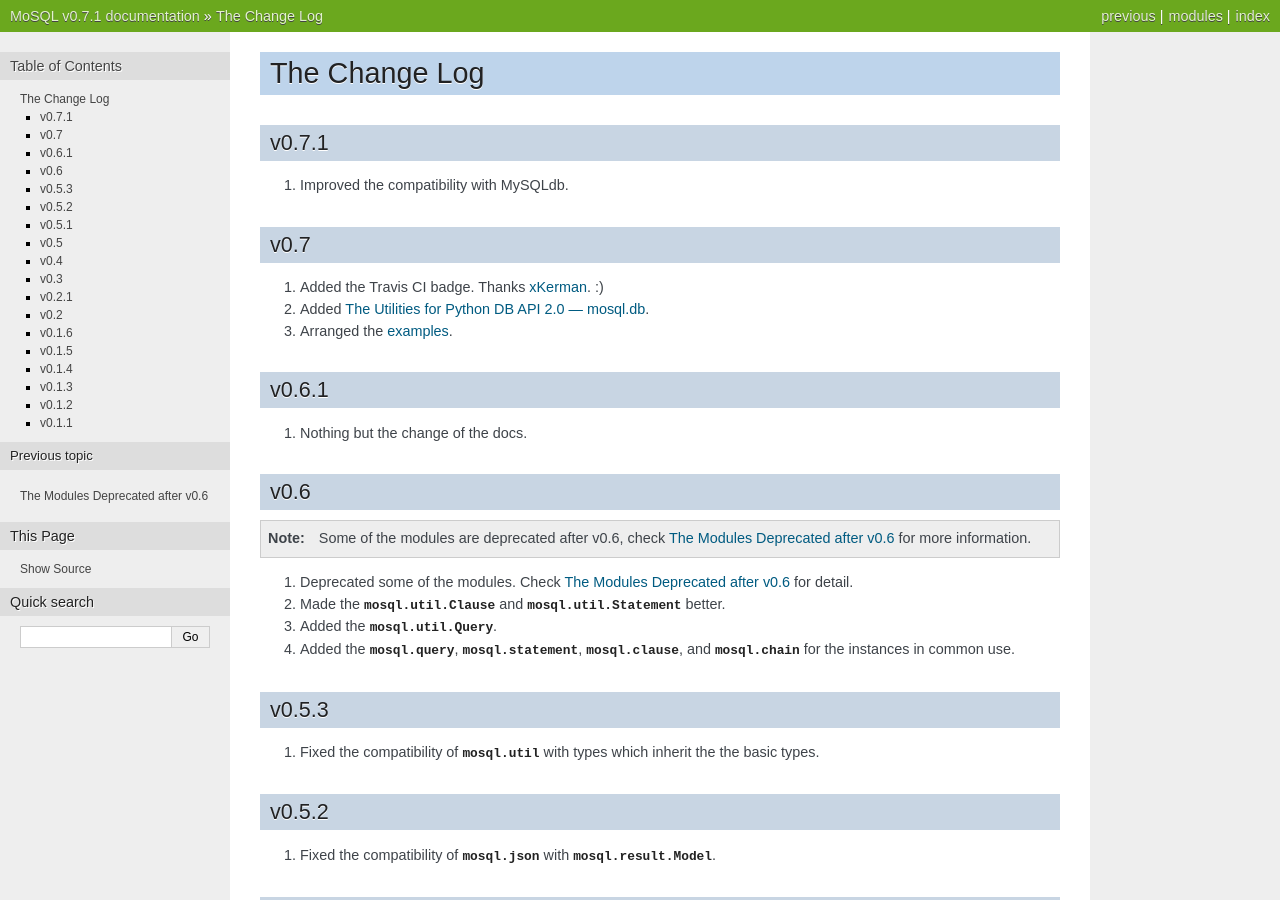
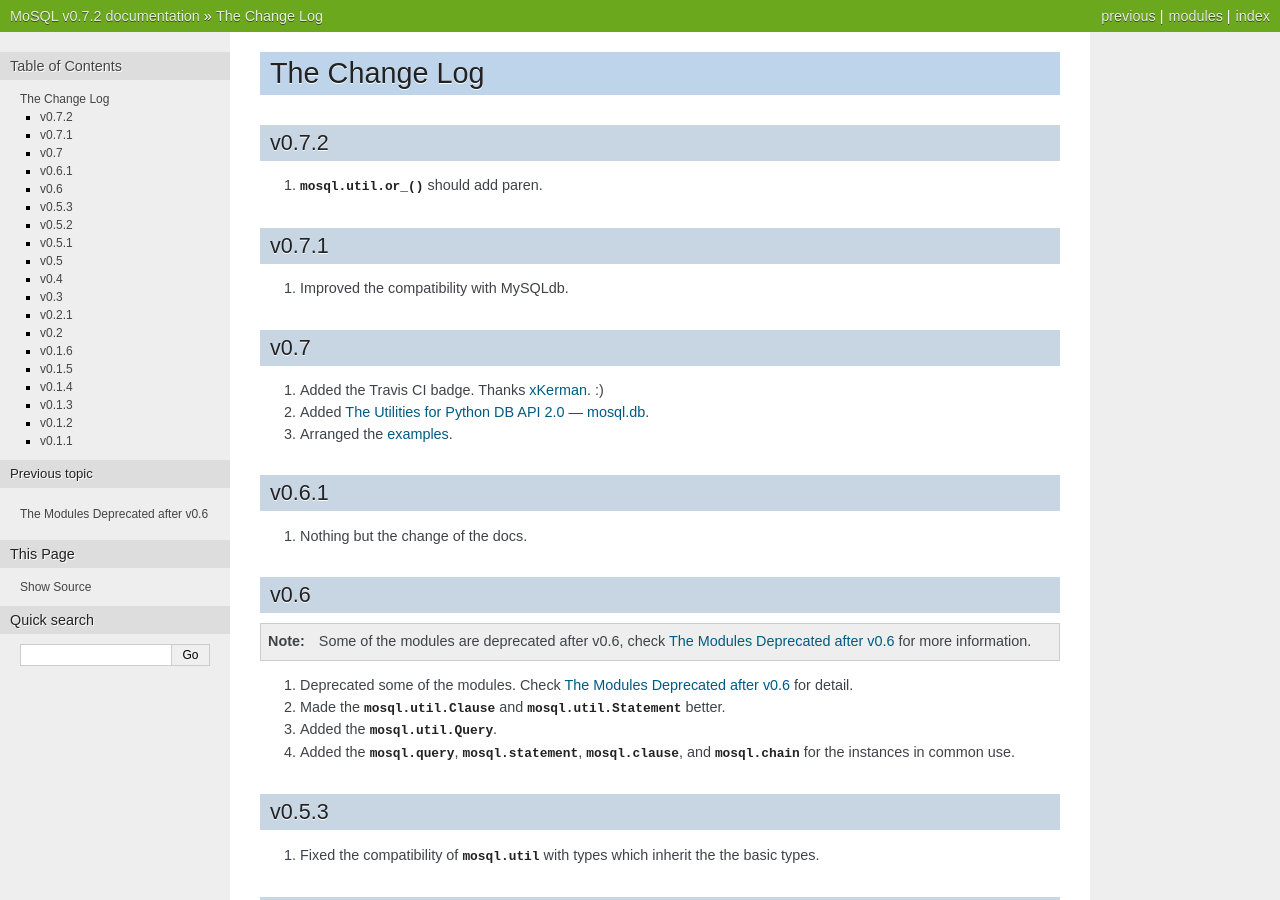
Before and after one commit to moskytw/mosql, a Sphinx documentation site: the page built from docs/changes.rst, in a window 1280 px wide and 900 px high. Built offline with Sphinx 7.4.7, drawn with Linux system fonts in a browser that asks for light colours; some of the changed text lies outside the part shown.

Commit message:
updated to v0.7.2

```diff
--- a/docs/changes.rst
+++ b/docs/changes.rst
@@ -1,5 +1,10 @@
 The Change Log
 ==============
+
+v0.7.2
+------
+
+1. :func:`mosql.util.or_` should add paren.
 
 v0.7.1
 ------
--- a/mosql/__init__.py
+++ b/mosql/__init__.py
@@ -1,4 +1,4 @@
 # -*- coding: utf-8 -*-
 
 __author__ = "Mosky <http://mosky.tw>"
-__version__ = '0.7.1'
+__version__ = '0.7.2'
```
